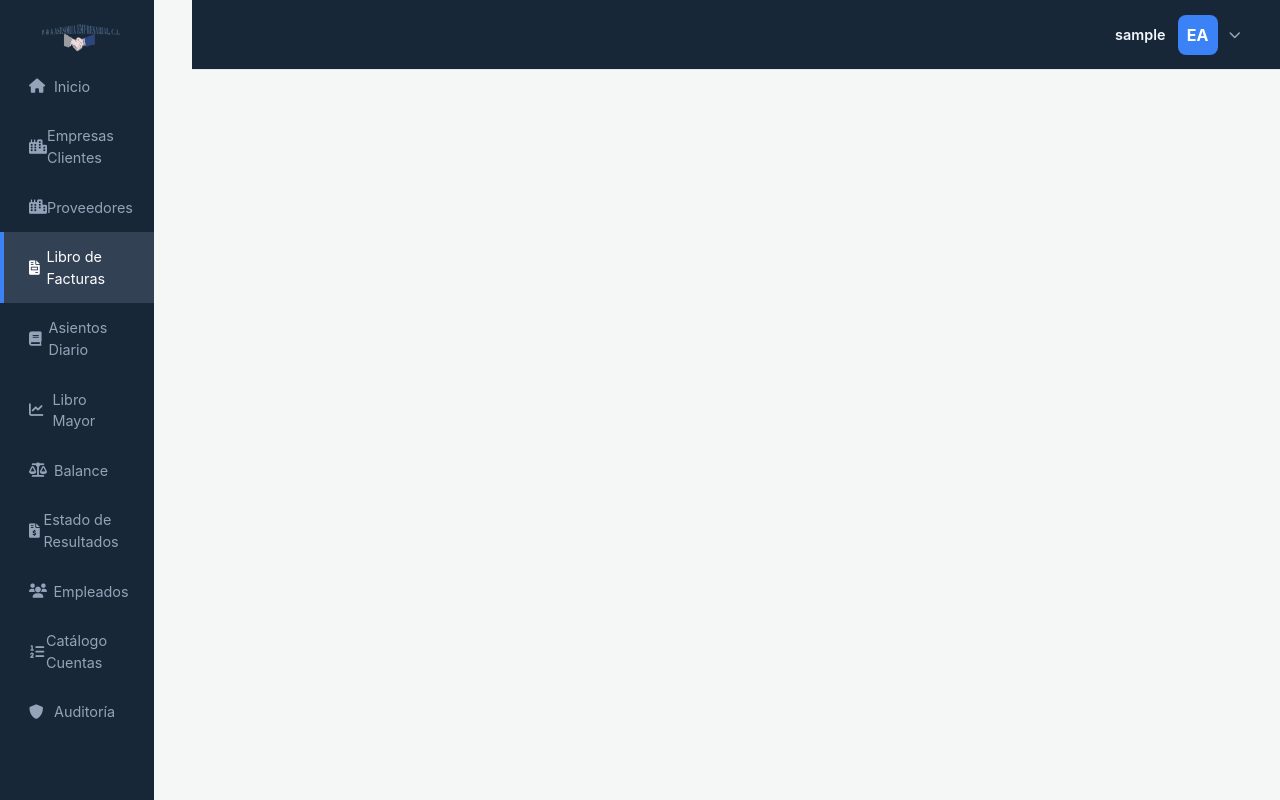
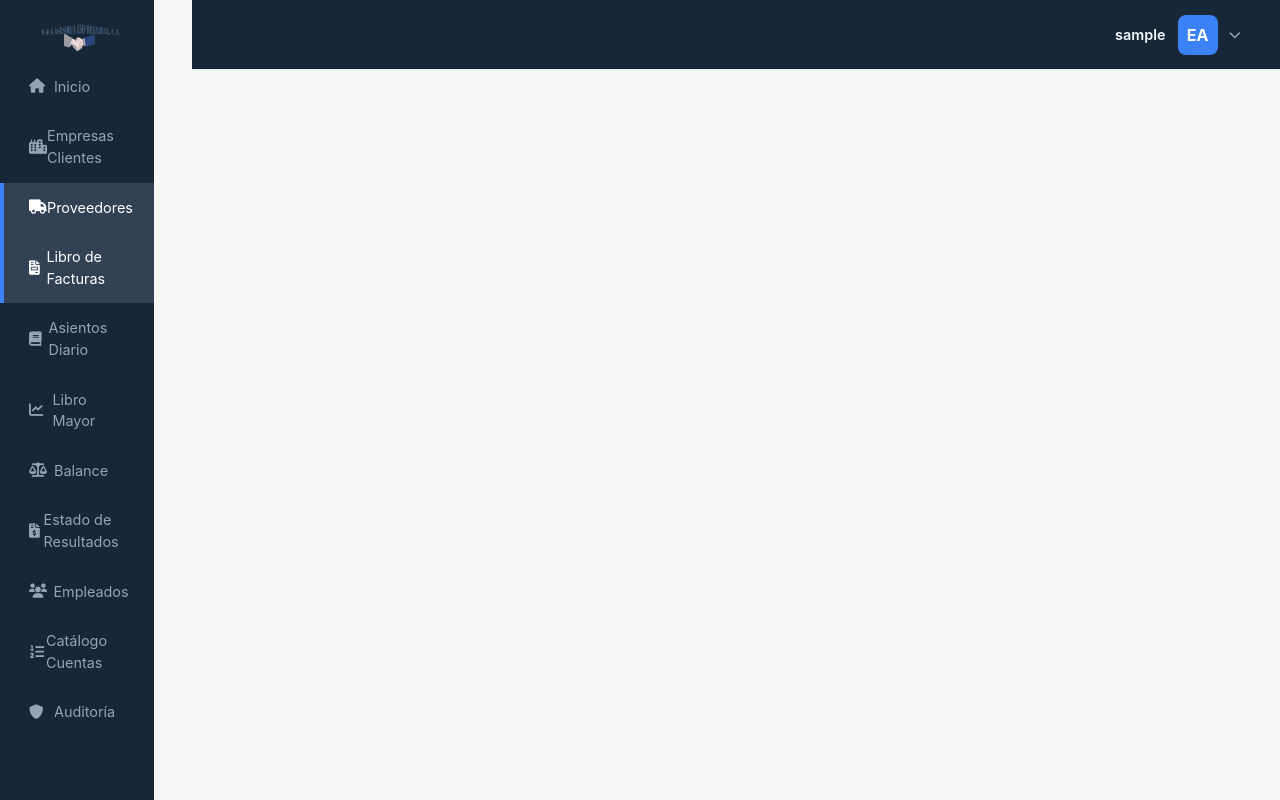
Before and after one commit to hero4crack/sistema-contable, a PHP site: page /inicio.php in a window 1280 px wide. Run offline with PHP 8.4, Linux system fonts and the light colour scheme; the visitor is signed in with stand-in values (Sample User, id 1).

Commit message:
aaaaaaaaaaaaaaaaa

```diff
--- a/VIEWS/asientos_diario.php
+++ b/VIEWS/asientos_diario.php
@@ -21,7 +21,7 @@ $asientos = obtenerAsientos($conexion);
             <nav class="menu">
                 <a href="../VIEWS/inicio.php"><i class="fas fa-home"></i> Inicio</a>
                 <a href="../VIEWS/empresas_clientes.php"><i class="fas fa-city"></i> Empresas Clientes</a>
-                <a href="../VIEWS/registro_proveedor.php"><i class="fas fa-city"></i> Proveedores</a>
+                <a href="../VIEWS/registro_proveedor.php "class="active"><i class="fas fa-truck"></i> Proveedores</a>
                 <a href="../VIEWS/libro_facturas.php" class="active"><i class="fas fa-file-invoice"></i> Libro de Facturas</a>
                 <a href="../VIEWS/asientos_diario.php"><i class="fas fa-book"></i> Asientos Diario</a>
                 <a href="../VIEWS/libro_mayor.php"><i class="fas fa-chart-line"></i> Libro Mayor</a>
--- a/VIEWS/auditoria.php
+++ b/VIEWS/auditoria.php
@@ -18,7 +18,7 @@
             <nav class="menu">
                 <a href="../VIEWS/inicio.php"><i class="fas fa-home"></i> Inicio</a>
                 <a href="../VIEWS/empresas_clientes.php"><i class="fas fa-city"></i> Empresas Clientes</a>
-                <a href="../VIEWS/registro_proveedor.php"><i class="fas fa-city"></i> Proveedores</a>
+                <a href="../VIEWS/registro_proveedor.php "class="active"><i class="fas fa-truck"></i> Proveedores</a>
                 <a href="../VIEWS/libro_facturas.php" class="active"><i class="fas fa-file-invoice"></i> Libro de Facturas</a>
                 <a href="../VIEWS/asientos_diario.php"><i class="fas fa-book"></i> Asientos Diario</a>
                 <a href="../VIEWS/libro_mayor.php"><i class="fas fa-chart-line"></i> Libro Mayor</a>
--- a/VIEWS/catalogo_cuenta.php
+++ b/VIEWS/catalogo_cuenta.php
@@ -25,7 +25,7 @@ $datos_catalogo = obtenerCatalogo($conexion);
             <nav class="menu">
                 <a href="../VIEWS/inicio.php"><i class="fas fa-home"></i> Inicio</a>
                 <a href="../VIEWS/empresas_clientes.php"><i class="fas fa-city"></i> Empresas Clientes</a>
-                <a href="../VIEWS/registro_proveedor.php"><i class="fas fa-city"></i> Proveedores</a>
+                <a href="../VIEWS/registro_proveedor.php "class="active"><i class="fas fa-truck"></i> Proveedores</a>
                 <a href="../VIEWS/libro_facturas.php" class="active"><i class="fas fa-file-invoice"></i> Libro de Facturas</a>
                 <a href="../VIEWS/asientos_diario.php"><i class="fas fa-book"></i> Asientos Diario</a>
                 <a href="../VIEWS/libro_mayor.php"><i class="fas fa-chart-line"></i> Libro Mayor</a>
--- a/VIEWS/empleados.php
+++ b/VIEWS/empleados.php
@@ -23,7 +23,7 @@
                 <nav class="menu">
                     <a href="../VIEWS/inicio.php"><i class="fas fa-home"></i> Inicio</a>
                     <a href="../VIEWS/empresas_clientes.php"><i class="fas fa-city"></i> Empresas Clientes</a>
-                    <a href="../VIEWS/registro_proveedor.php"><i class="fas fa-city"></i> Proveedores</a>
+                    <a href="../VIEWS/registro_proveedor.php "class="active"><i class="fas fa-truck"></i> Proveedores</a>
                     <a href="../VIEWS/libro_facturas.php" class="active"><i class="fas fa-file-invoice"></i> Libro de Facturas</a>
                     <a href="../VIEWS/asientos_diario.php"><i class="fas fa-book"></i> Asientos Diario</a>
                     <a href="../VIEWS/libro_mayor.php"><i class="fas fa-chart-line"></i> Libro Mayor</a>
--- a/VIEWS/empresas_clientes.php
+++ b/VIEWS/empresas_clientes.php
@@ -34,7 +34,7 @@
                 <nav class="menu">
                     <a href="../VIEWS/inicio.php"><i class="fas fa-home"></i> Inicio</a>
                     <a href="../VIEWS/empresas_clientes.php"><i class="fas fa-city"></i> Empresas Clientes</a>
-                    <a href="../VIEWS/registro_proveedor.php"><i class="fas fa-city"></i> Proveedores</a>
+                    <a href="../VIEWS/registro_proveedor.php "class="active"><i class="fas fa-truck"></i> Proveedores</a>
                     <a href="../VIEWS/libro_facturas.php" class="active"><i class="fas fa-file-invoice"></i> Libro de Facturas</a>
                     <a href="../VIEWS/asientos_diario.php"><i class="fas fa-book"></i> Asientos Diario</a>
                     <a href="../VIEWS/libro_mayor.php"><i class="fas fa-chart-line"></i> Libro Mayor</a>
--- a/VIEWS/inicio.php
+++ b/VIEWS/inicio.php
@@ -16,7 +16,7 @@
             <nav class="menu">
                 <a href="../VIEWS/inicio.php"><i class="fas fa-home"></i> Inicio</a>
                 <a href="../VIEWS/empresas_clientes.php"><i class="fas fa-city"></i> Empresas Clientes</a>
-                <a href="../VIEWS/registro_proveedor.php"><i class="fas fa-city"></i> Proveedores</a>
+                <a href="../VIEWS/registro_proveedor.php "class="active"><i class="fas fa-truck"></i> Proveedores</a>
                 <a href="../VIEWS/libro_facturas.php" class="active"><i class="fas fa-file-invoice"></i> Libro de Facturas</a>
                 <a href="../VIEWS/asientos_diario.php"><i class="fas fa-book"></i> Asientos Diario</a>
                 <a href="../VIEWS/libro_mayor.php"><i class="fas fa-chart-line"></i> Libro Mayor</a>
--- a/VIEWS/libro_facturas.php
+++ b/VIEWS/libro_facturas.php
@@ -1,12 +1,8 @@
 <?php
-// 1. Conexión a la base de datos
 require_once '../BACKEND/conecxion_bd.php';
 
-// 2. Llamamos al archivo de consultas que creamos
 require_once '../BACKEND/consulta_factura.php';
 
-// 3. Obtenemos las facturas reales de la base de datos
-// Pasamos $conexion porque es la variable que definiste en conecxion_bd.php
 $facturas = obtenerLibroFacturas($conexion);
 ?>
 
@@ -38,7 +34,7 @@ $facturas = obtenerLibroFacturas($conexion);
             <nav class="menu">
                 <a href="../VIEWS/inicio.php"><i class="fas fa-home"></i> Inicio</a>
                 <a href="../VIEWS/empresas_clientes.php"><i class="fas fa-city"></i> Empresas Clientes</a>
-                <a href="../VIEWS/registro_proveedor.php"><i class="fas fa-city"></i> Proveedores</a>
+                <a href="../VIEWS/registro_proveedor.php "class="active"><i class="fas fa-truck"></i> Proveedores</a>
                 <a href="../VIEWS/libro_facturas.php" class="active"><i class="fas fa-file-invoice"></i> Libro de Facturas</a>
                 <a href="../VIEWS/asientos_diario.php"><i class="fas fa-book"></i> Asientos Diario</a>
                 <a href="../VIEWS/libro_mayor.php"><i class="fas fa-chart-line"></i> Libro Mayor</a>
--- a/VIEWS/libro_mayor.php
+++ b/VIEWS/libro_mayor.php
@@ -26,7 +26,7 @@ $saldos = obtenerLibroMayor($conexion);
             <nav class="menu">
                 <a href="../VIEWS/inicio.php"><i class="fas fa-home"></i> Inicio</a>
                 <a href="../VIEWS/empresas_clientes.php"><i class="fas fa-city"></i> Empresas Clientes</a>
-                <a href="../VIEWS/registro_proveedor.php"><i class="fas fa-city"></i> Proveedores</a>
+                <a href="../VIEWS/registro_proveedor.php "class="active"><i class="fas fa-truck"></i> Proveedores</a>
                 <a href="../VIEWS/libro_facturas.php" class="active"><i class="fas fa-file-invoice"></i> Libro de Facturas</a>
                 <a href="../VIEWS/asientos_diario.php"><i class="fas fa-book"></i> Asientos Diario</a>
                 <a href="../VIEWS/libro_mayor.php"><i class="fas fa-chart-line"></i> Libro Mayor</a>
```
